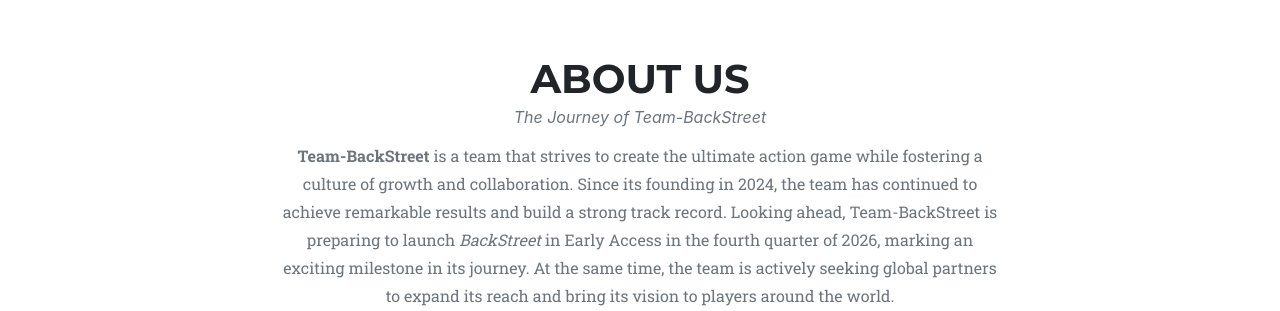
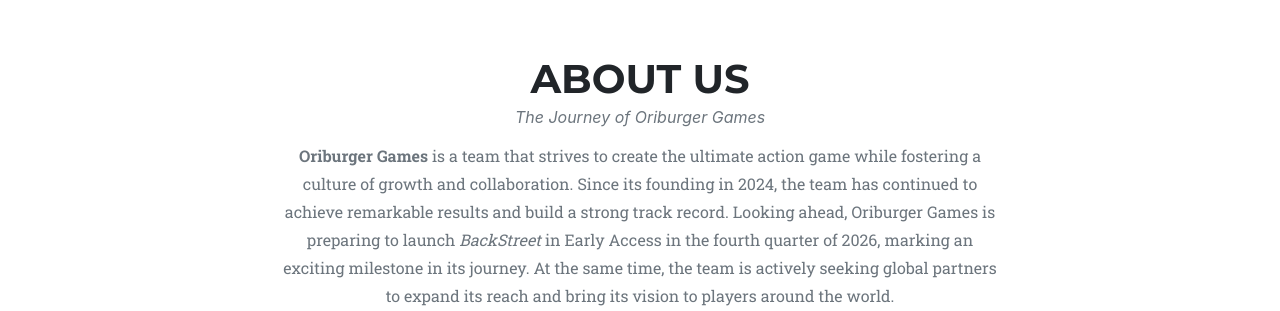
Before and after one commit to Team-BackStreet-2nd/backstreet.github.io, a Jekyll site: the page built from index.md, in a window 1280 px wide and 900 px high, scrolled down 3362 px. Shown: the part 153-464 px from the top of the window. Built offline with Jekyll 4.4.1, drawn with Linux system fonts in a browser that asks for light colours; some web fonts are replaced; some of the changed text lies outside the part shown.

Commit message:
Update sitetext.yml

```diff
--- a/_data/sitetext.yml
+++ b/_data/sitetext.yml
@@ -11,7 +11,7 @@
 # -----------------
 en: &DEFAULT_EN
   header:
-    title: Team-BackStreet
+    title: Oriburger Games
     text: FOR THE BEST ACTION GAME
     button: MORE INFO
     buttonlink: "#services"
@@ -76,8 +76,8 @@ en: &DEFAULT_EN
 
   about:
     title: "About Us"
-    text: "The Journey of Team-BackStreet"
-    body: "**Team-BackStreet** is a team that strives to create the ultimate action game while fostering a culture of growth and collaboration. Since its founding in 2024, the team has continued to achieve remarkable results and build a strong track record. Looking ahead, Team-BackStreet is preparing to launch *BackStreet* in Early Access in the fourth quarter of 2026, marking an exciting milestone in its journey. At the same time, the team is actively seeking global partners to expand its reach and bring its vision to players around the world."
+    text: "The Journey of Oriburger Games"
+    body: "**Oriburger Games** is a team that strives to create the ultimate action game while fostering a culture of growth and collaboration. Since its founding in 2024, the team has continued to achieve remarkable results and build a strong track record. Looking ahead, Oriburger Games is preparing to launch *BackStreet* in Early Access in the fourth quarter of 2026, marking an exciting milestone in its journey. At the same time, the team is actively seeking global partners to expand its reach and bring its vision to players around the world."
     section: about
 
   clients:
@@ -98,7 +98,7 @@ en: &DEFAULT_EN
   team:
     title: "OUR AMAZING TEAM"
     text: "Meet the people behind BackStreet."
-    subtext: "We are **Team-BackStreet** — a group of passionate creators united by the vision of building the *ultimate action roguelite experience*.  Each member brings unique expertise, from **game design** and **programming** to **art** and **storytelling**, and together we foster a culture of *growth*, *creativity*, and *collaboration*."
+    subtext: "We are **Oriburger Games** — a group of passionate creators united by the vision of building the *ultimate action roguelite experience*.  Each member brings unique expertise, from **game design** and **programming** to **art** and **storytelling**, and together we foster a culture of *growth*, *creativity*, and *collaboration*."
     section: team
     people:
       - name: "Jaewon Park"
@@ -134,7 +134,7 @@ en: &DEFAULT_EN
 
   contact:
     title: "Contact Us"
-    text: "Have questions or want to collaborate? Reach out to Team-BackStreet and we’ll get back to you soon."
+    text: "Have questions or want to collaborate? Reach out to Oriburger Games and we’ll get back to you soon."
     section: contact
     name: "Name*"
     name-validation: "Please enter your name."
```
